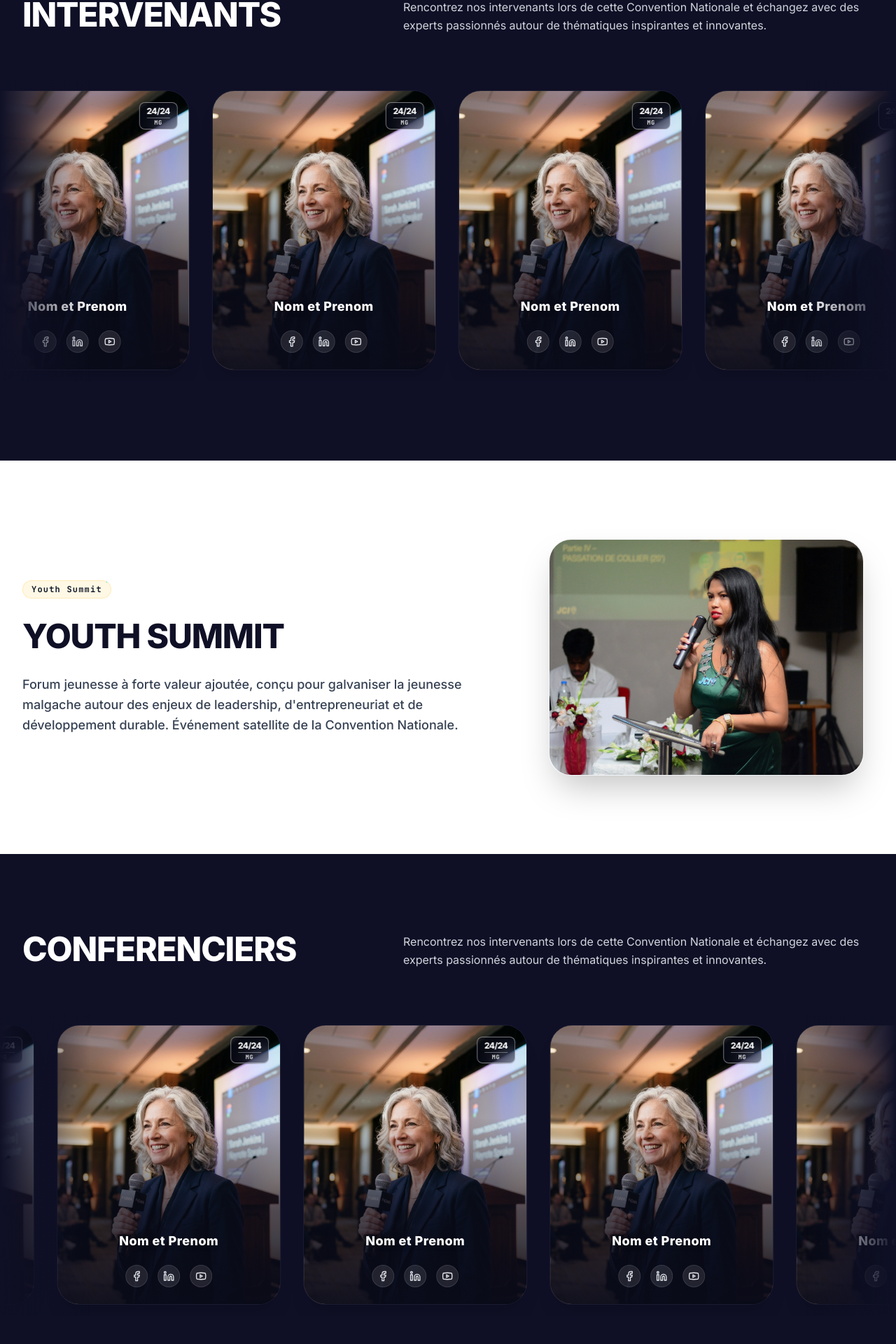
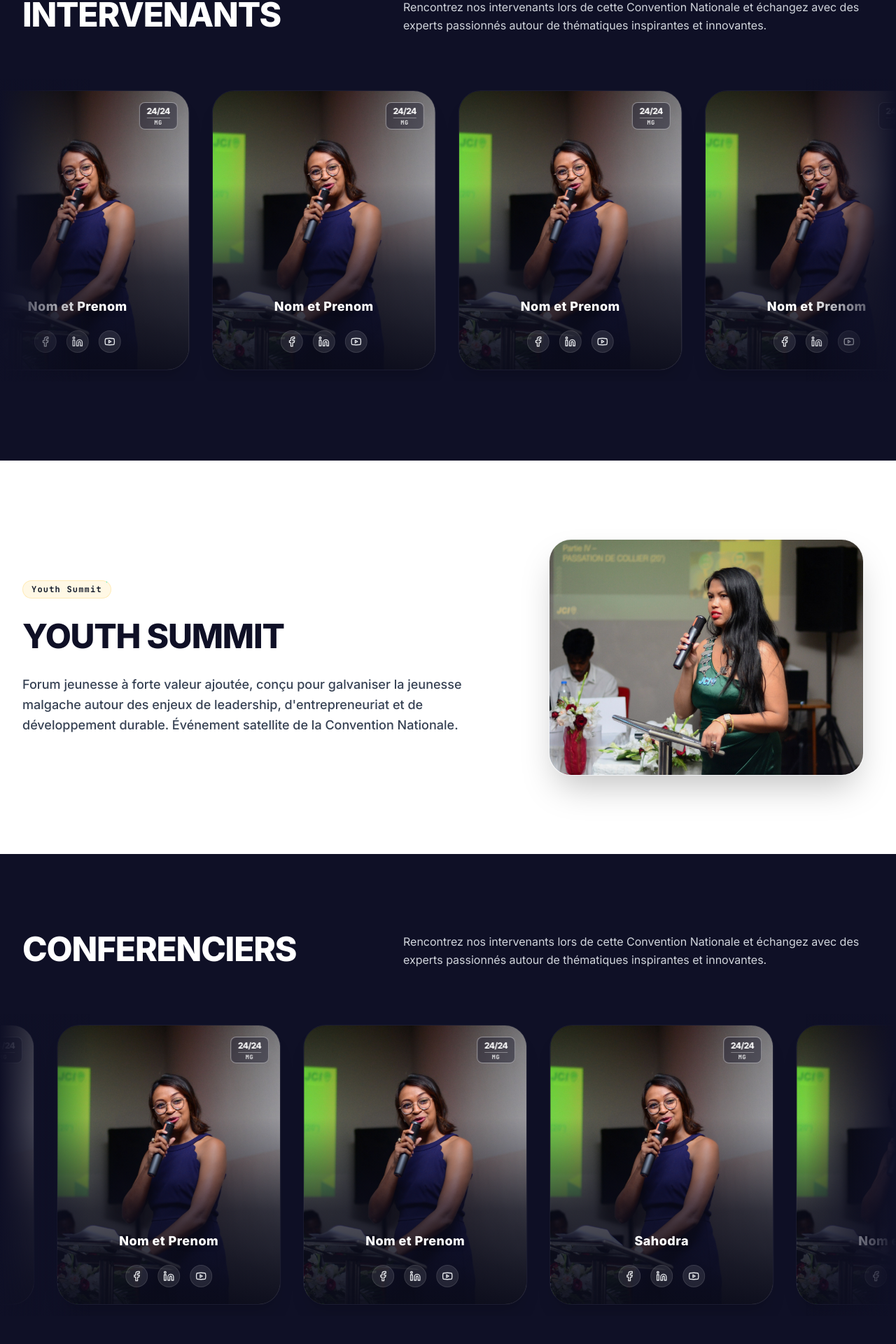
Before and after one commit to Lito24Ran/Convention_Nationale, a React (Vite) app: page / in a window 1280 px wide. Shown: the part 3740-5660 px from the top of the page at 70% size. Built offline with nearby package versions, Linux system fonts and the light colour scheme.

Commit message:
Commit : Changement sur les intervenants

```diff
--- a/src/components/Speakers.tsx
+++ b/src/components/Speakers.tsx
@@ -99,19 +99,19 @@ export default function Speakers() {
 
   // Data for Intervenants (3 cards base)
   const intervenants: SpeakerMock[] = [
-    { name: "Nom et Prenom", role: "Expert principal", company: "JCI Madagascar", image: speakerImage },
-    { name: "Nom et Prenom", role: "Expert principal", company: "JCI Madagascar", image: speakerImage },
-    { name: "Nom et Prenom", role: "Expert principal", company: "JCI Madagascar", image: speakerImage }
+    { name: "Nom et Prenom", role: "Expert principal", company: "JCI Madagascar", image: "src/assets/images/WhatsApp Image 2026-06-17 at 08.32.43.jpeg" },
+    { name: "Nom et Prenom", role: "Expert principal", company: "JCI Madagascar", image: "src/assets/images/WhatsApp Image 2026-06-17 at 08.32.43.jpeg" },
+    { name: "Nom et Prenom", role: "Expert principal", company: "JCI Madagascar", image: "src/assets/images/WhatsApp Image 2026-06-17 at 08.32.43.jpeg" }
   ];
 
   // Data for Conferenciers (6 cards base)
   const conferenciers: SpeakerMock[] = [
-    { name: "Nom et Prenom", role: "Conférencier invité", company: "Leadership Summit", image: speakerImage },
-    { name: "Nom et Prenom", role: "Conférencier invité", company: "Leadership Summit", image: speakerImage },
-    { name: "Nom et Prenom", role: "Conférencier invité", company: "Leadership Summit", image: speakerImage },
-    { name: "Nom et Prenom", role: "Conférencier invité", company: "Leadership Summit", image: speakerImage },
-    { name: "Nom et Prenom", role: "Conférencier invité", company: "Leadership Summit", image: speakerImage },
-    { name: "Nom et Prenom", role: "Conférencier invité", company: "Leadership Summit", image: speakerImage }
+    { name: "Sahodra", role: "Conférencier invité", company: "Leadership Summit", image: "src/assets/images/WhatsApp Image 2026-06-17 at 08.32.43.jpeg" },
+    { name: "Nom et Prenom", role: "Conférencier invité", company: "Leadership Summit", image: "src/assets/images/WhatsApp Image 2026-06-17 at 08.32.43.jpeg" },
+    { name: "Nom et Prenom", role: "Conférencier invité", company: "Leadership Summit", image: "src/assets/images/WhatsApp Image 2026-06-17 at 08.32.43.jpeg" },
+    { name: "Nom et Prenom", role: "Conférencier invité", company: "Leadership Summit", image: "src/assets/images/WhatsApp Image 2026-06-17 at 08.32.43.jpeg" },
+    { name: "Nom et Prenom", role: "Conférencier invité", company: "Leadership Summit", image: "src/assets/images/WhatsApp Image 2026-06-17 at 08.32.43.jpeg" },
+    { name: "Nom et Prenom", role: "Conférencier invité", company: "Leadership Summit", image: "src/assets/images/WhatsApp Image 2026-06-17 at 08.32.43.jpeg" }
   ];
 
   // Cloning cards to ensure seamless, jitter-free loop wrapping
@@ -142,11 +142,11 @@ export default function Speakers() {
 
         {/* Horizontal Scroll Track - Intervenants */}
         <div className="relative w-full overflow-hidden py-4">
-          {/* Aesthetic fading gradient masks on edges */}
+
           <div className="absolute left-0 top-0 bottom-0 w-16 sm:w-32 bg-gradient-to-r from-[#0F1026] to-transparent z-20 pointer-events-none" />
           <div className="absolute right-0 top-0 bottom-0 w-16 sm:w-32 bg-gradient-to-l from-[#0F1026] to-transparent z-20 pointer-events-none" />
 
-          {/* Scrolling conveyor */}
+
           <div className="animate-marquee-left">
             {seamlessIntervenantsTrack.map((s, idx) => (
               <SpeakerCard
```
